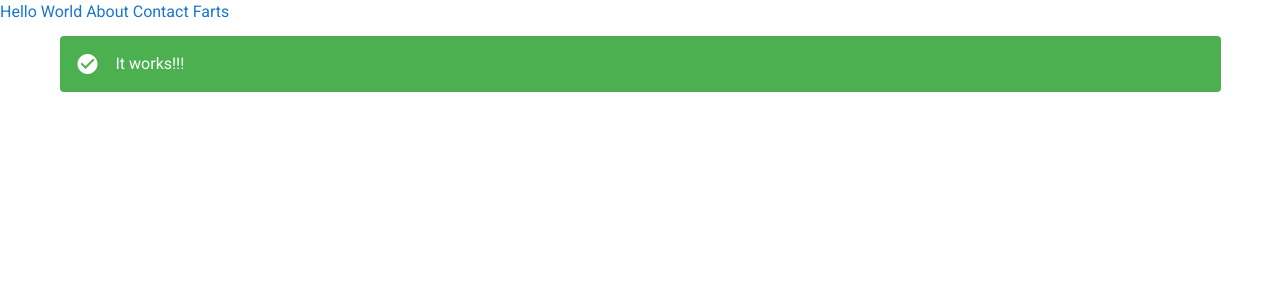
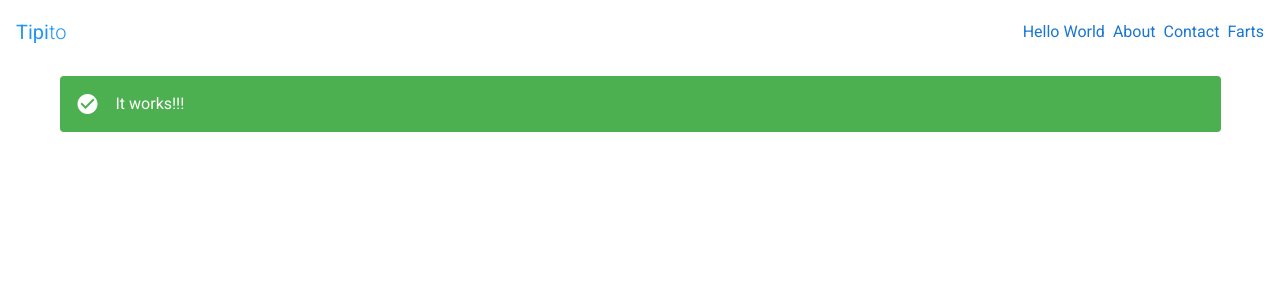
Before and after one commit to conorbr/spa, a Vue app: page / in a window 1280 px wide. Shown: the top 300 px of the page. Built offline with nearby package versions, Linux system fonts and the light colour scheme.

Commit message:
Add navbar to project

```diff
--- a/src/components/Navigation.vue
+++ b/src/components/Navigation.vue
@@ -1,9 +1,18 @@
 <template>
   <div>
-    <router-link v-for="routes in links"
-      v-bind:key="routes.id"
-      :to="`${routes.page}`">{{routes.text}}
-    </router-link>
+    <v-toolbar flat app>
+      <v-toolbar-title class="blue--text">
+        <span>Tipi</span>
+        <span class="font-weight-light">to</span>
+      </v-toolbar-title>
+
+      <v-spacer></v-spacer>
+
+      <router-link v-for="routes in links"
+        v-bind:key="routes.id"
+        :to="`${routes.page}`" class="pl-2">{{routes.text}}
+      </router-link>
+    </v-toolbar>
   </div>
 </template>
 
```
Also changed, not shown: 1 other file (tests, documents, lock files or other folders).
